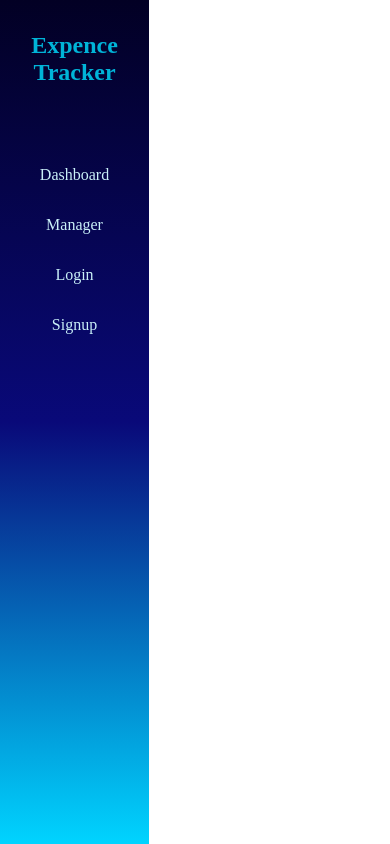
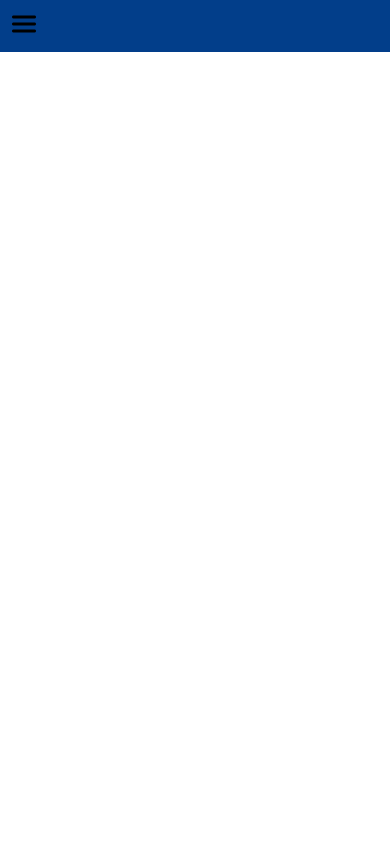
Before and after one commit to Nishantmishra1221/Expence-Tracking-MERN, a React (Vite) app: page / in a window 390 px wide. Built offline with nearby package versions, Linux system fonts and the light colour scheme.

Commit message:
toggle-updating

```diff
--- a/src/App.css
+++ b/src/App.css
@@ -8,6 +8,8 @@ html,
 body {
   height: 100%;
 }
+
+@import url("https://fonts.googleapis.com/css2?family=Cinzel:wght@400..900&family=Inter:ital,opsz,wght@0,14..32,100..900;1,14..32,100..900&family=Poppins:ital,wght@0,100;0,200;0,300;0,400;0,500;0,600;0,700;0,800;0,900;1,100;1,200;1,300;1,400;1,500;1,600;1,700;1,800;1,900&display=swap");
 
 #root {
   height: 100%;
--- a/src/components/Navbar.jsx
+++ b/src/components/Navbar.jsx
@@ -1,9 +1,24 @@
-import React from "react";
+import React, { useEffect, useRef } from "react";
 import styles from "../styles/Navbar.module.css";
+const Navbar = () => {
+  const hamburger = useRef(null);
+  const navbar = useRef(null);
+  useEffect(() => {
+    const handleToggle = () => {
+      navbar.current.classList.toggle("active");
+    };
+    hamburger.current.addEventListener("click", handleToggle);
 
-const Navbar = () => {
+    return () => {
+      hamburger.current.removeEventListener("click", handleToggle);
+    };
+  }, []);
   return (
-    <div className={styles.navbar}>
+    <>
+      {" "}
+      <div
+        ref={navbar}
+        className={styles.navbar}>
         <h1>Expence Tracker</h1>
         <ul className={styles.navbarList}>
           <li>
@@ -20,6 +35,15 @@ const Navbar = () => {
           </li>
         </ul>
       </div>
+      <div
+        ref={hamburger}
+        className={styles.hamburger}>
+        <img
+          src="/menu.png"
+          className={styles.hamburger_bar}
+        />
+      </div>
+    </>
   );
 };
 
--- a/src/styles/Navbar.module.css
+++ b/src/styles/Navbar.module.css
@@ -4,6 +4,7 @@
   justify-content: space-between;
   align-items: center;
   padding: 1.5rem 3rem;
+  font-family: "Inter", sans-serif;
 }
 
 .navbarList {
@@ -18,6 +19,9 @@
 .navbar h1 {
   color: #00b4d8;
 }
+.hamburger {
+  display: none;
+}
 
 @media (max-width: 768px) {
   .navbar h1 {
@@ -30,6 +34,18 @@
 }
 
 @media (max-width: 480px) {
+  .hamburger {
+    display: block;
+    background-color: #023e8a;
+    padding: 0.5rem;
+    cursor: pointer; /* Add a pointer cursor for better UX */
+  }
+
+  .hamburger_bar {
+    color: white;
+    width: 2rem;
+  }
+
   .navbar {
     width: 30vw;
     flex-direction: column;
@@ -45,16 +61,28 @@
     gap: 5rem;
     padding: 1rem;
     padding-top: 2rem;
+    display: flex; /* Ensure flex behavior */
+    position: fixed; /* Fix position for a sidebar */
+    top: 0;
+    left: 0;
+    transform: translateX(-100%); /* Initially hidden */
+    transition: transform 0.3s ease-in-out; /* Smooth slide */
   }
+
+  .navbar.active {
+    transform: translateX(0%); /* Slide in */
+  }
+
   .navbar h1 {
     text-align: center;
   }
+
   .navbarList {
+    display: flex; /* Apply flex behavior */
     flex-direction: column;
     width: 100%;
     align-items: center;
     font-size: 1rem;
     gap: 2rem;
   }
-
 }
```
Also changed, not shown: public/menu.png (added). Lines whose indentation alone changed are shown as unchanged.
